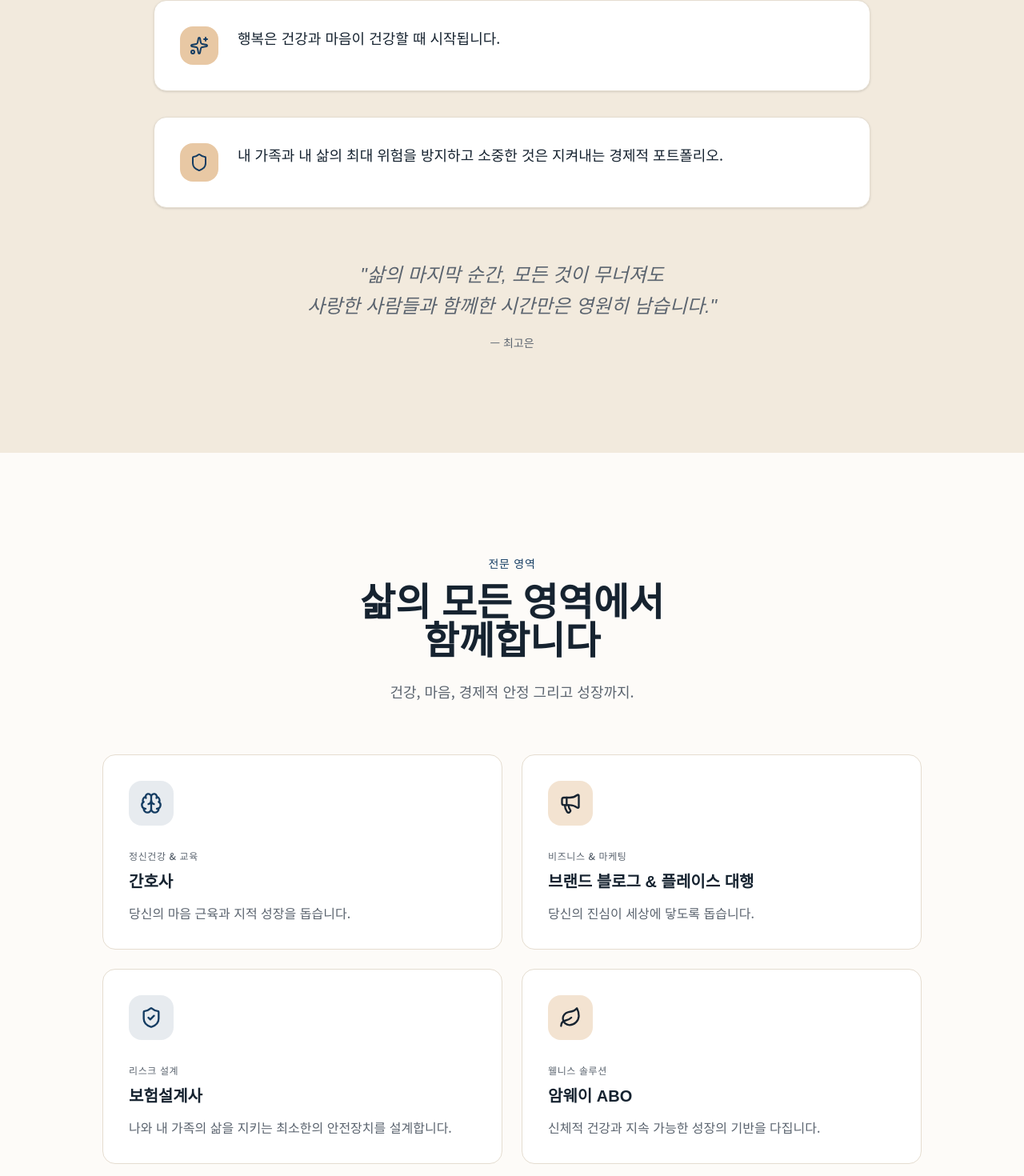
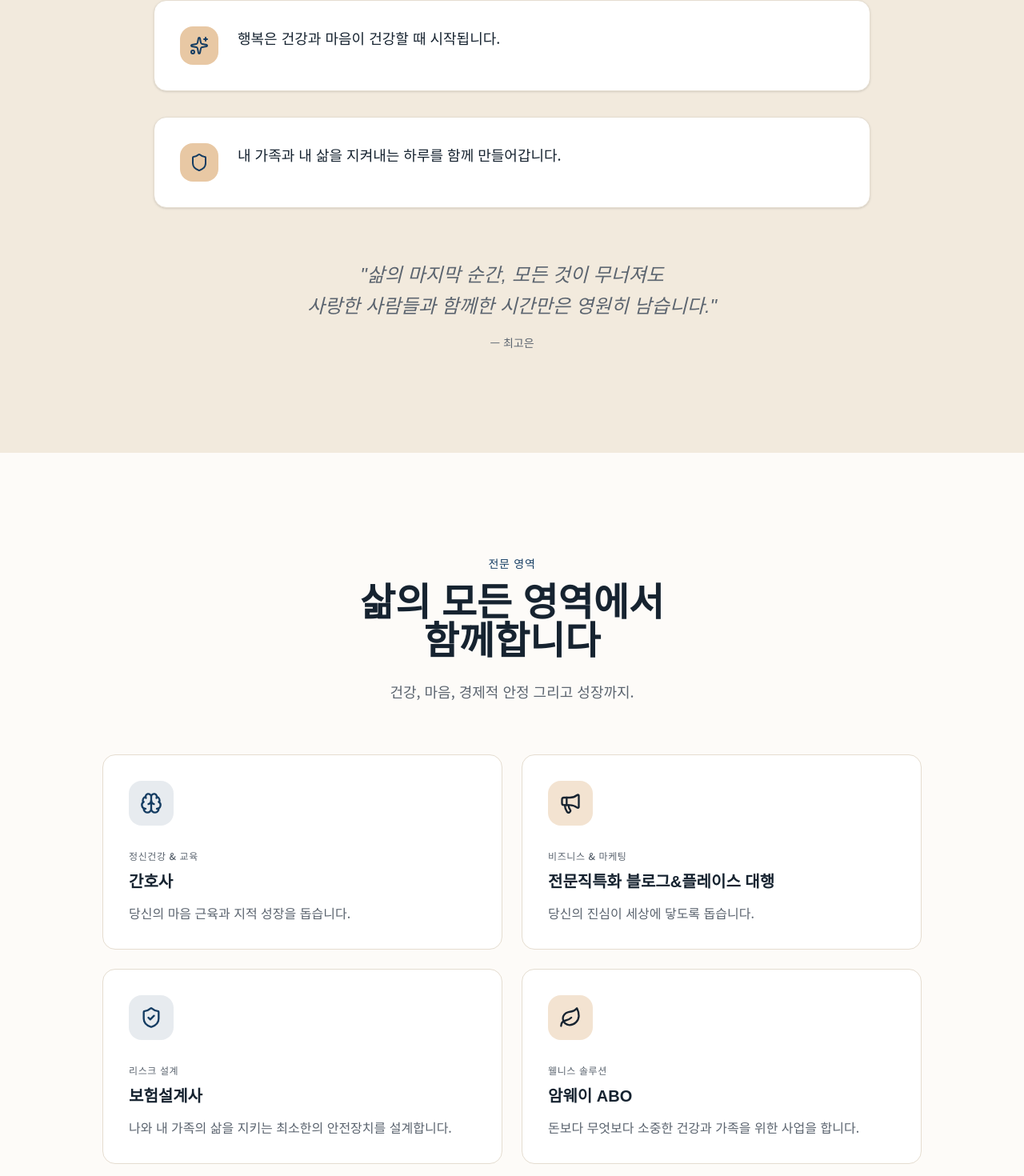
Before and after one commit to honeyzyz-cell/eunsil, a Next.js app: page / in a window 1280 px wide. Shown: the part 1270-2740 px from the top of the page at 80% size. Built offline with nearby package versions, Linux system fonts and the light colour scheme.

Commit message:
문구 수정: 블로그 대행 타이틀, 암웨이 설명, 철학 항목 텍스트 변경

```diff
--- a/components/landing/philosophy-section.tsx
+++ b/components/landing/philosophy-section.tsx
@@ -20,7 +20,7 @@ export function PhilosophySection() {
     },
     {
       icon: Shield,
-      text: "내 가족과 내 삶의 최대 위험을 방지하고 소중한 것은 지켜내는 경제적 포트폴리오.",
+      text: "내 가족과 내 삶을 지켜내는 하루를 함께 만들어갑니다.",
     },
   ];
 
--- a/components/landing/spectrum-section.tsx
+++ b/components/landing/spectrum-section.tsx
@@ -21,7 +21,7 @@ export function SpectrumSection() {
     {
       icon: Megaphone,
       category: "비즈니스 & 마케팅",
-      title: "브랜드 블로그 & 플레이스 대행",
+      title: "전문직특화 블로그&플레이스 대행",
       description: "당신의 진심이 세상에 닿도록 돕습니다.",
       color: "bg-accent/50",
       iconColor: "text-accent-foreground",
@@ -38,7 +38,7 @@ export function SpectrumSection() {
       icon: Leaf,
       category: "웰니스 솔루션",
       title: "암웨이 ABO",
-      description: "신체적 건강과 지속 가능한 성장의 기반을 다집니다.",
+      description: "돈보다 무엇보다 소중한 건강과 가족을 위한 사업을 합니다.",
       color: "bg-accent/50",
       iconColor: "text-accent-foreground",
     },
```
